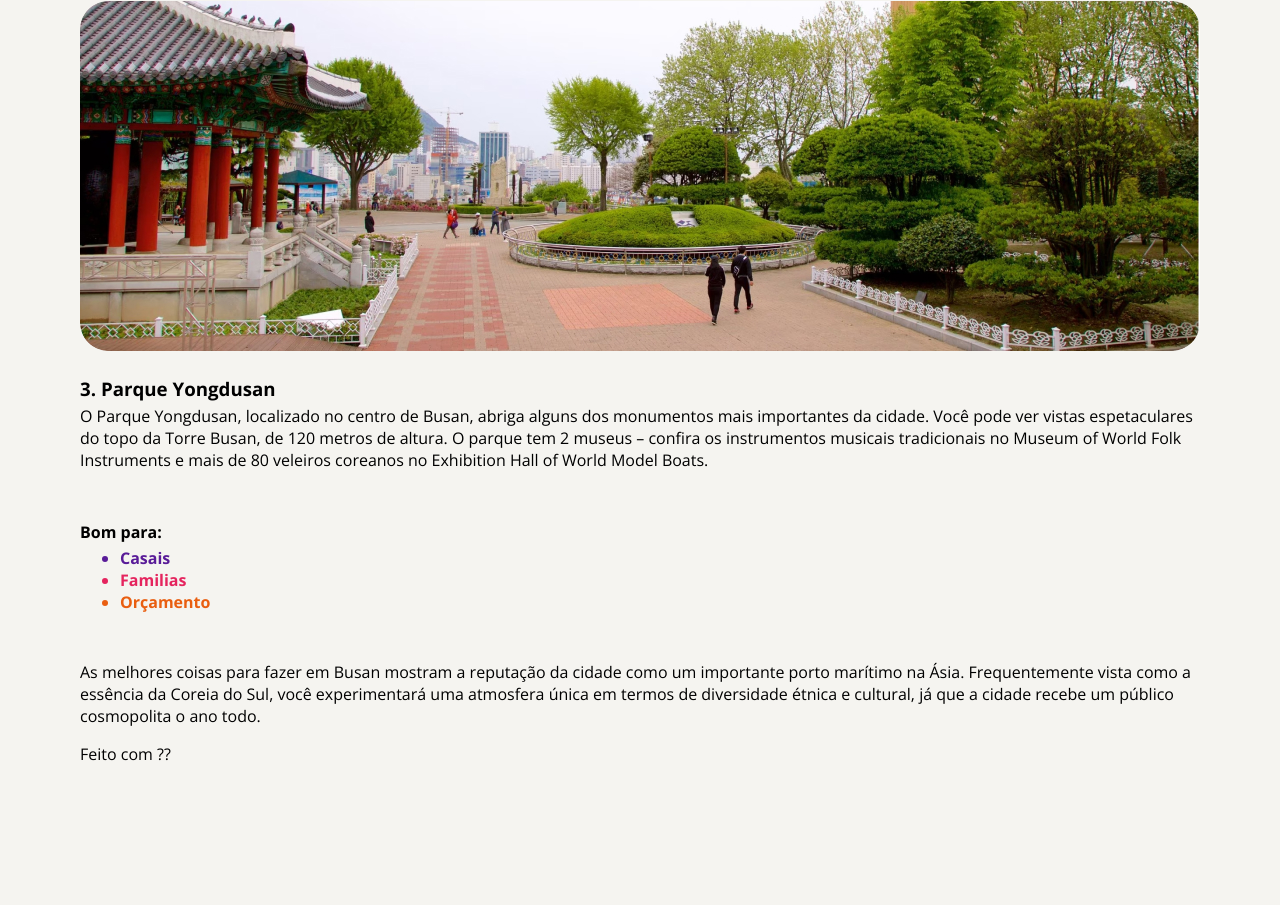
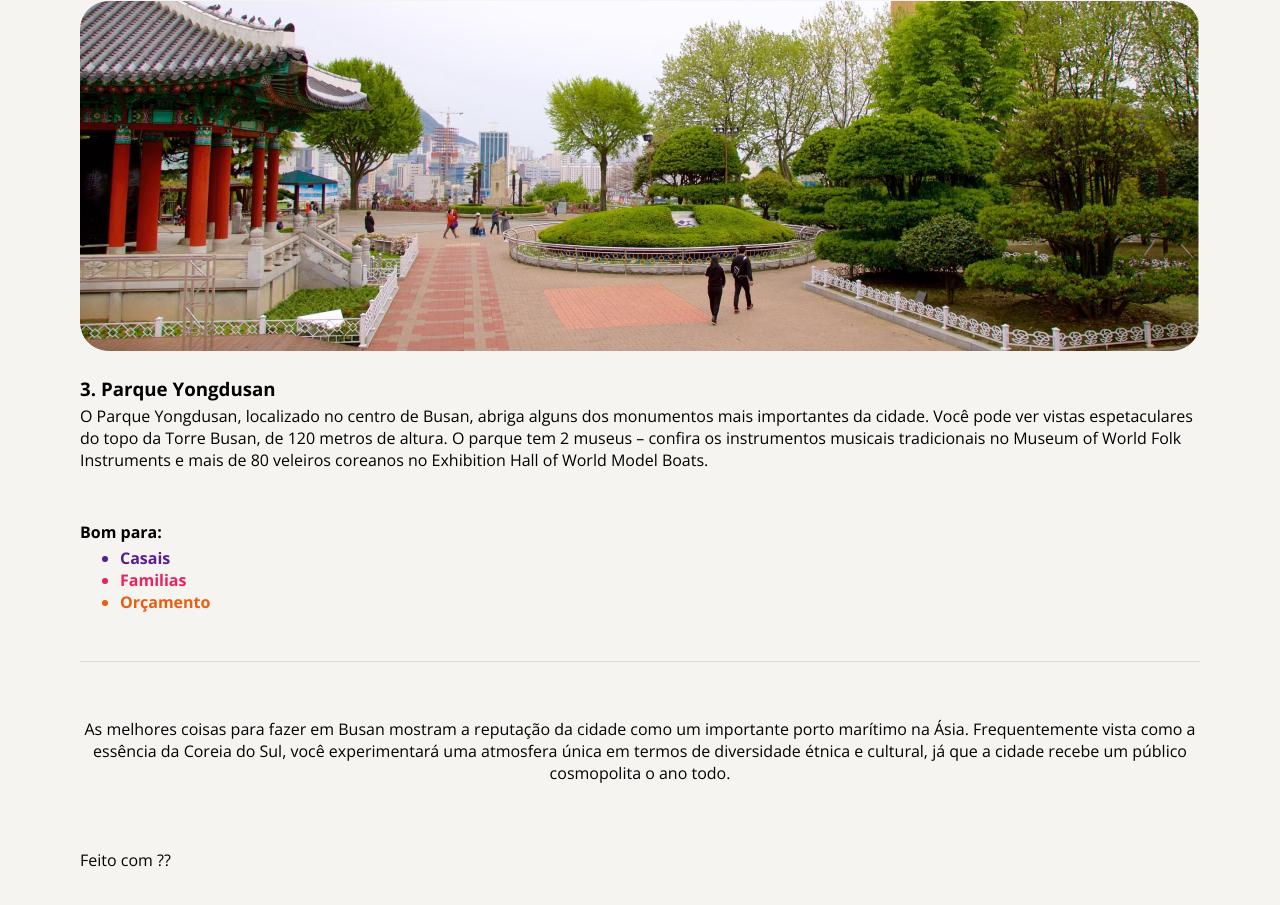
Before and after one commit to WendersonSantos00/Local-Turistico-Rocketseat, a plain HTML site: page index.html in a window 1280 px wide. Shown: the part 2445-3350 px from the top of the page. Before the commit the page ends 3290 px from the top, so only its background shows below. Drawn offline with nearby package versions, Linux system fonts and the light colour scheme.

Commit message:
style footer-main

```diff
--- a/style.css
+++ b/style.css
@@ -92,3 +92,13 @@ ul{
 #color-3{
    color: #E95E10;
 }
+
+/*style footer-main*/
+#footer-main{
+    border-top: solid #D9D9D9 1px;
+    margin-top: 40px;
+    margin-bottom: 65px;
+    padding-top: 40px;
+
+    text-align: center;
+}
```
